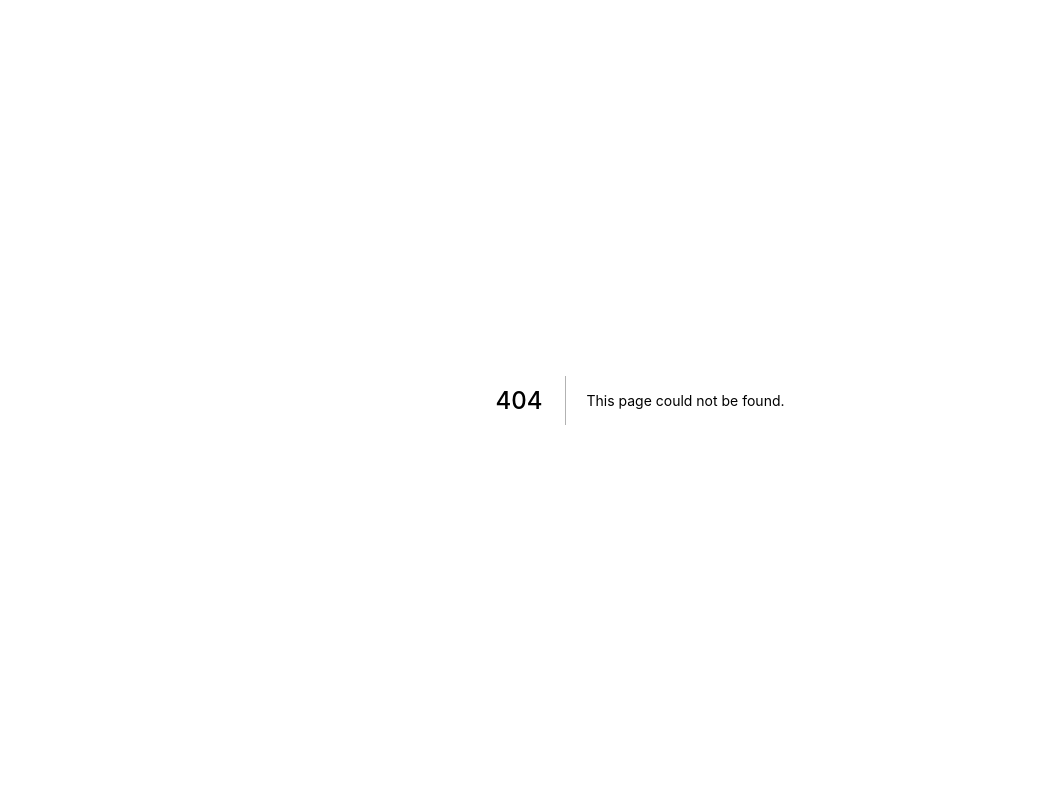
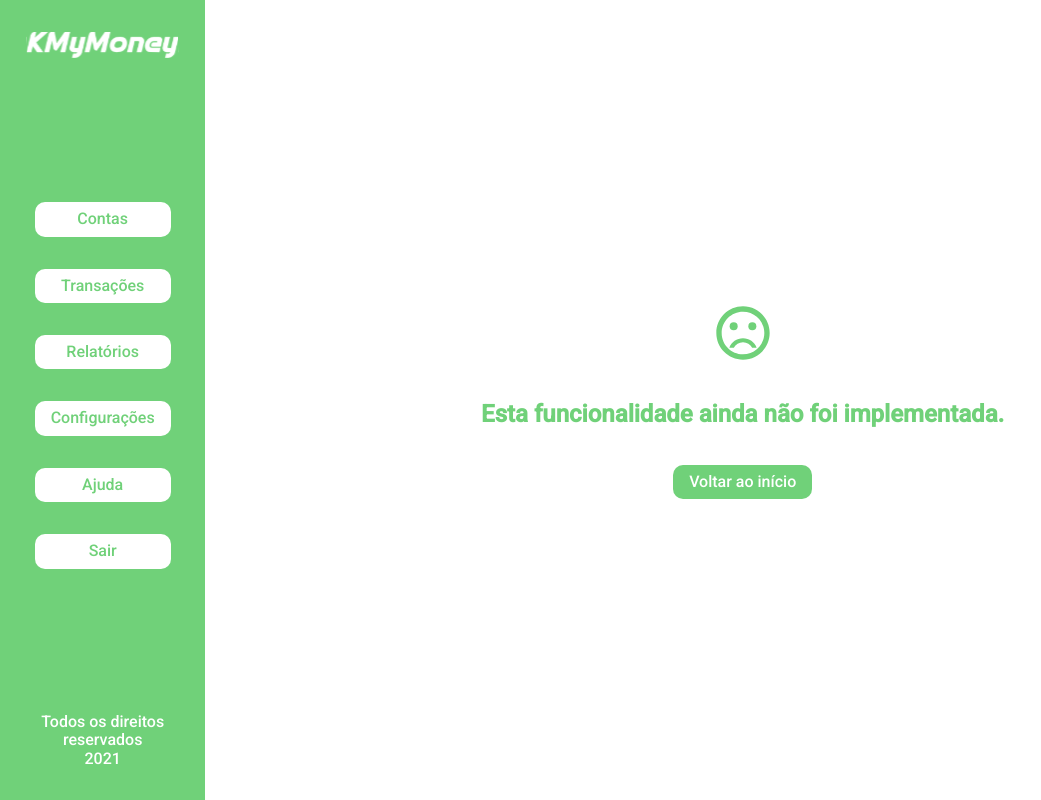
Before and after one commit to picolloo/kmymoney-2, a Next.js app: page /error in a window 1280 px wide. Before the commit this address had no page. Shown: the whole page, without its empty margins (0-1041 px from the left). Built offline with nearby package versions, Linux system fonts and the light colour scheme.

Commit message:
add error page

```diff
--- a/src/components/Sidebar/styles.jsx
+++ b/src/components/Sidebar/styles.jsx
@@ -47,5 +47,5 @@ export const RightsContainer = styled.div`
   display: flex;
   flex-direction: column;
   align-items: center;
-
+  text-align: center;
 `;
--- /dev/null
+++ b/src/pages/error.jsx
@@ -0,0 +1,62 @@
+import Image from 'next/image';
+import Link from 'next/link';
+import styled from 'styled-components';
+import { MdSentimentVeryDissatisfied } from 'react-icons/md';
+
+import { Sidebar } from '../components';
+import GlobalStyle from '../styles/global';
+
+import {
+  FlexContainer,
+} from '../styles/styles';
+
+export default function Home() {
+  return (
+    <FlexContainer>
+      <GlobalStyle />
+      <Sidebar />
+
+      <MainContainer>
+
+        <MdSentimentVeryDissatisfied size={64} color="#70D179" />
+        <h2>Esta funcionalidade ainda não foi implementada.</h2>
+
+        <Button>
+          <Link href="/">
+            Voltar ao início
+          </Link>
+        </Button>
+      </MainContainer>
+    </FlexContainer>
+  );
+}
+
+const Button = styled.button`
+  background:none;
+  border: none;
+  background-color:#70D179;
+  color: white;
+  padding: .5rem 1rem;
+  border-radius: 10px;
+
+  &:hover {
+      box-shadow: 0px 2px 4px rgba(0, 0, 0, 0.25);
+    }
+
+    &, > * {
+      cursor: pointer;
+    }
+`;
+
+const MainContainer = styled.main`
+  display: flex;
+  flex-direction: column;
+  justify-content: center;
+  align-items: center;
+  width: 100%;
+  gap: 1rem;
+
+  h2 {
+    color: #70D179;
+  }
+  `;
```
